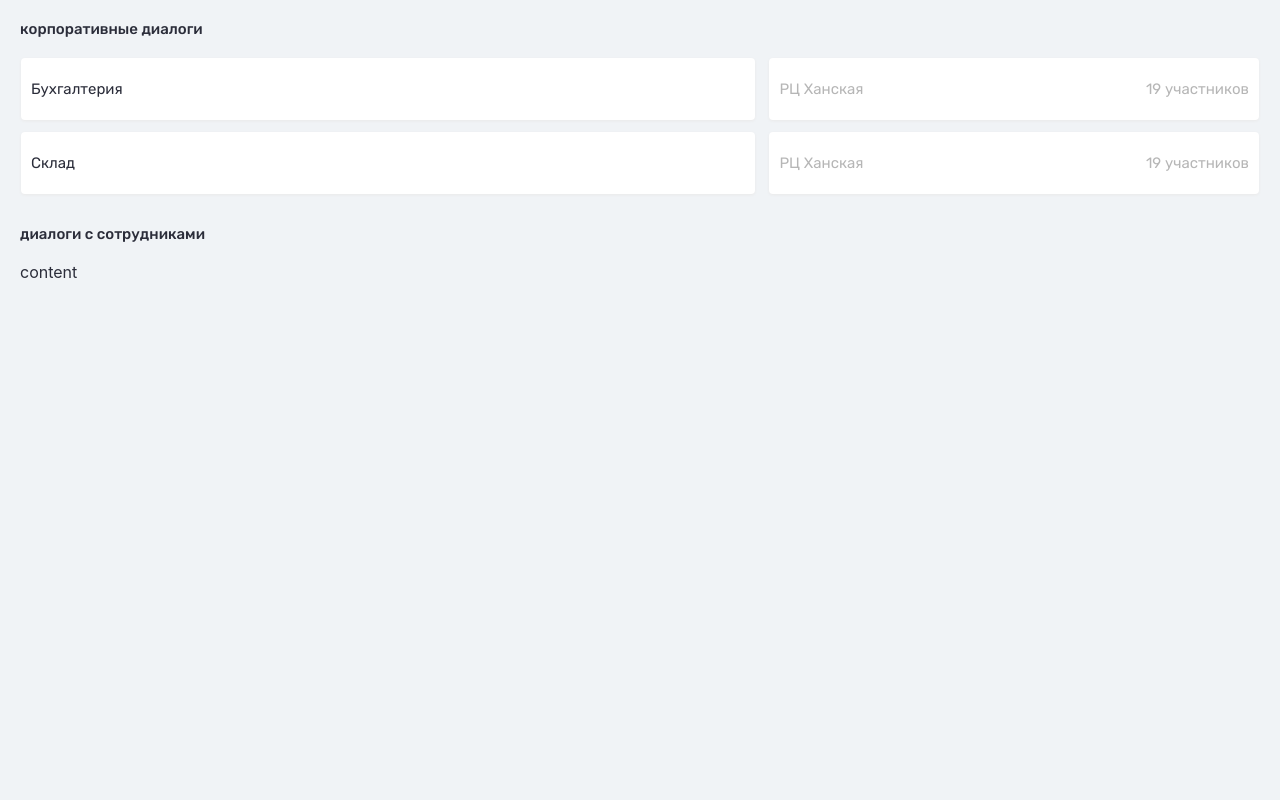
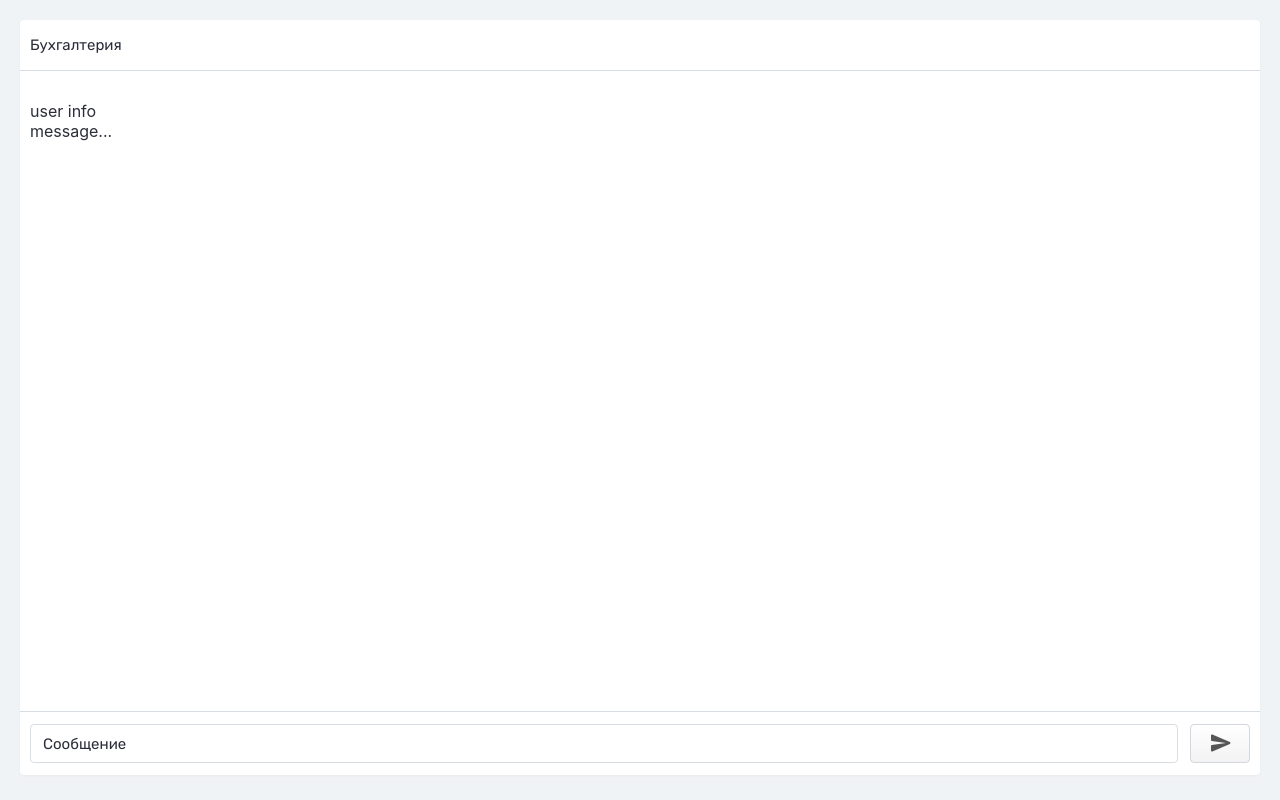
Before and after one commit to rashidov/chat-front, a React (Create React App) app: page /messanger in a window 1280 px wide. Built offline with nearby package versions, Linux system fonts and the light colour scheme.

Commit message:
add chat

```diff
--- a/src/components/Button/index.tsx
+++ b/src/components/Button/index.tsx
@@ -3,20 +3,23 @@ import clsx from 'clsx'
 import './style.scss'
 
 interface ButtonProps {
-	text: string
+	text?: string
 	color?:
 		| 'blue'
+	icon?:
+		| 'send'
 	className?: string
 	onClick?: () => void
 }
 
-export const Button: React.FC<ButtonProps> = ({text, color, className, onClick}) => {
+export const Button: React.FC<ButtonProps> = ({text, color, className, icon, onClick}) => {
 	return (
 		<button
 			onClick={onClick}
 			className={clsx('button', className, color ? color : 'defaultColor' )}
 		>
-			{text}
+			{text && text}
+			<span className={clsx(icon && `icon-${icon}`)}></span>
 		</button>
 	)
 }
--- a/src/components/Button/style.scss
+++ b/src/components/Button/style.scss
@@ -16,7 +16,9 @@
 	}
 
 	&.defaultColor {
-
+		background: linear-gradient(180deg, #ffffff -0.42%, #f3f3f3 93.7%);
+    color: #333333;
+    border: 1px solid #d2d6de;
 	}
 
 	&.blue {
--- /dev/null
+++ b/src/pages/Messanger/components/Chat/components/ChatContent.tsx
@@ -0,0 +1,24 @@
+import React from 'react'
+
+const ChatContent: React.FC = () => {
+  return (
+    <div className='chat-content'>
+      <ChatContentItem />
+    </div>
+  )
+}
+
+export default ChatContent
+
+const ChatContentItem: React.FC = () => {
+  return (
+    <div className="chat-content__item">
+      <div className="chat-content__item-userInfo">
+        user info
+      </div>
+      <div className="chat-content__item-message">
+        message...
+      </div>
+    </div>
+  )
+}
--- /dev/null
+++ b/src/pages/Messanger/components/Chat/components/ChatForm.tsx
@@ -0,0 +1,18 @@
+import React from 'react'
+import { Button } from '../../../../../components/Button'
+import { Input } from '../../../../../components/Input'
+
+const ChatForm: React.FC = () => {
+  return (
+    <div className='chat-form'>
+      <Input
+        value=''
+        placeholder='Сообщение'
+        onChange={() => console.log('change input')}
+       />
+       <Button icon='send' />
+    </div>
+  )
+}
+
+export default ChatForm
--- /dev/null
+++ b/src/pages/Messanger/components/Chat/components/ChatTitle.tsx
@@ -0,0 +1,13 @@
+import React from 'react'
+
+interface ChatTitleProps {
+  title: string
+}
+
+const ChatTitle: React.FC<ChatTitleProps> = ({title}) => (
+  <div className='chat-title'>
+    {title}
+  </div>
+)
+
+export default ChatTitle
--- a/src/pages/Messanger/components/Chat/index.tsx
+++ b/src/pages/Messanger/components/Chat/index.tsx
@@ -1,10 +1,15 @@
 import React from 'react'
+import ChatContent from './components/ChatContent'
+import ChatForm from './components/ChatForm'
+import ChatTitle from './components/ChatTitle'
 import './style.scss'
 
 const Chat: React.FC = () => {
   return (
     <div className='chat'>
-      Chat
+      <ChatTitle title='Бухгалтерия' />
+      <ChatContent />
+      <ChatForm />
     </div>
   )
 }
--- a/src/pages/Messanger/components/Chat/style.scss
+++ b/src/pages/Messanger/components/Chat/style.scss
@@ -1,4 +1,47 @@
 
 .chat {
   display: flex;
+  flex-direction: column;
+  background: #FFFFFF;
+  box-shadow: 0px 1px 3px #E9E9E9;
+  border-radius: 4px;
+  color: #2B2D3A;
+
+  &-title {
+    padding: 16px 10px;
+    font-size: 15px;
+    font-family: RubikRegular;
+    border-bottom: 1px solid #D8DCE3;
+  }
+
+  &-content {
+    height: 80vh;
+    display: flex;
+    padding: 0px 10px;
+
+    &__item {
+      position: relative;
+      padding: 30px 0;
+
+      &-userInfo {
+        display: flex;
+      }
+
+      &-message {
+        position: absolute;
+        display: flex;
+      }
+    }
+  }
+
+  &-form {
+    display: flex;
+    padding: 12px 10px;
+    border-top: 1px solid #D8DCE3;
+
+    input {
+      width: 100%;
+      margin-right: 12px;
+    }
+  }
 }
--- a/src/pages/Messanger/index.tsx
+++ b/src/pages/Messanger/index.tsx
@@ -1,12 +1,14 @@
 import React from 'react'
-import Rooms from './components/Rooms'
+import Chat from './components/Chat'
+// import Rooms from './components/Rooms'
 import './style.scss'
 
 const MessangerPage: React.FC = () => {
 
   return (
     <div className='messanger'>
-      <Rooms />
+      {/* <Rooms /> */}
+      <Chat />
     </div>
   )
 }
--- a/src/styles/icons.scss
+++ b/src/styles/icons.scss
@@ -8,6 +8,14 @@
 }
 
 .icon {
+	&-send {
+		@include new();
+		-webkit-mask-image: url('../assets/icons/send.svg');
+		mask-image: url('../assets/icons/send.svg');
+    height: 21px;
+    width: 22px;
+	}
+
 	&-done {
 		@include new();
 		-webkit-mask-image: url('../assets/icons/done.svg');
```
Also changed, not shown: src/assets/icons/send.svg (added).
